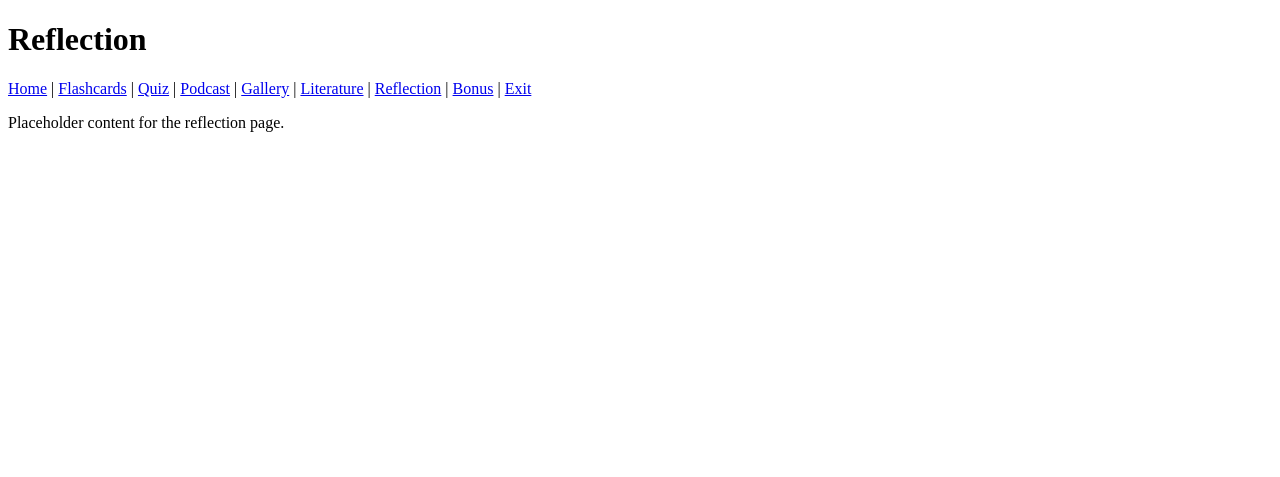
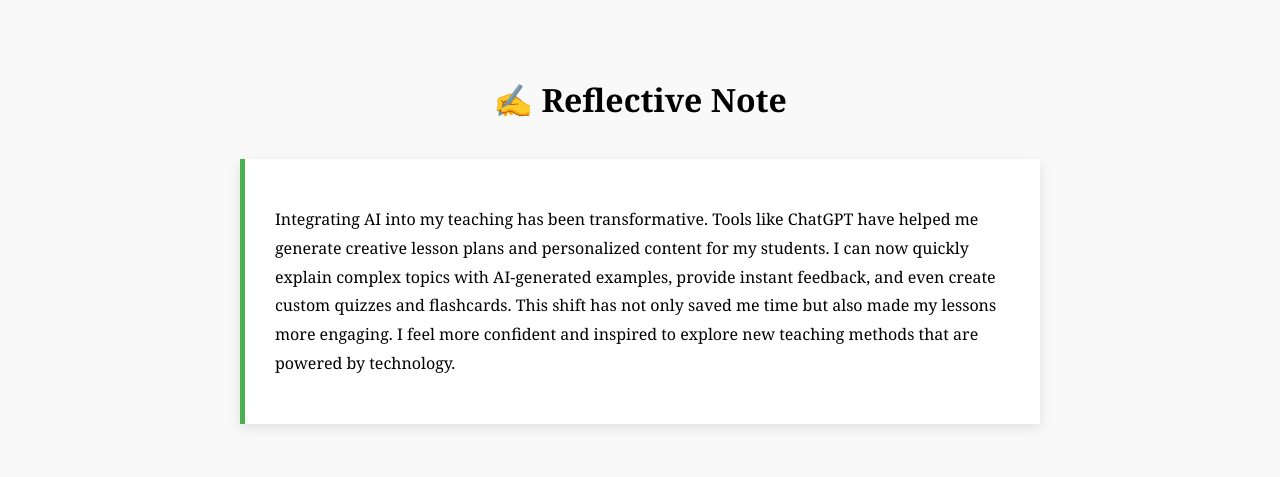
Before and after one commit to hibro800/ai-teaching-toolkit, a plain HTML site: page reflect.html in a window 1280 px wide. Drawn offline with Linux system fonts and the light colour scheme.

Commit message:
Update reflect.html

```diff
--- a/reflect.html
+++ b/reflect.html
@@ -1,21 +1,34 @@
 <!DOCTYPE html>
 <html>
 <head>
-    <title>Reflection - AI Teaching Toolkit</title>
+  <title>Reflective Note - AI Teaching Toolkit</title>
+  <style>
+    body {
+      font-family: Georgia, serif;
+      padding: 50px;
+      max-width: 800px;
+      margin: auto;
+      background-color: #f9f9f9;
+      line-height: 1.8;
+    }
+    h1 {
+      text-align: center;
+      margin-bottom: 30px;
+    }
+    .note {
+      background-color: #ffffff;
+      padding: 30px;
+      border-left: 5px solid #4CAF50;
+      box-shadow: 0 4px 12px rgba(0,0,0,0.1);
+    }
+  </style>
 </head>
 <body>
-    <h1>Reflection</h1>
-    <nav>
-        <a href="index.html">Home</a> |
-        <a href="flashcard.html">Flashcards</a> |
-        <a href="quiz.html">Quiz</a> |
-        <a href="podcast.html">Podcast</a> |
-        <a href="gallery.html">Gallery</a> |
-        <a href="literature.html">Literature</a> |
-        <a href="reflect.html">Reflection</a> |
-        <a href="bonus.html">Bonus</a> |
-        <a href="exit.html">Exit</a>
-    </nav>
-    <p>Placeholder content for the reflection page.</p>
+  <h1>✍️ Reflective Note</h1>
+  <div class="note">
+    <p>
+      Integrating AI into my teaching has been transformative. Tools like ChatGPT have helped me generate creative lesson plans and personalized content for my students. I can now quickly explain complex topics with AI-generated examples, provide instant feedback, and even create custom quizzes and flashcards. This shift has not only saved me time but also made my lessons more engaging. I feel more confident and inspired to explore new teaching methods that are powered by technology.
+    </p>
+  </div>
 </body>
 </html>
```
